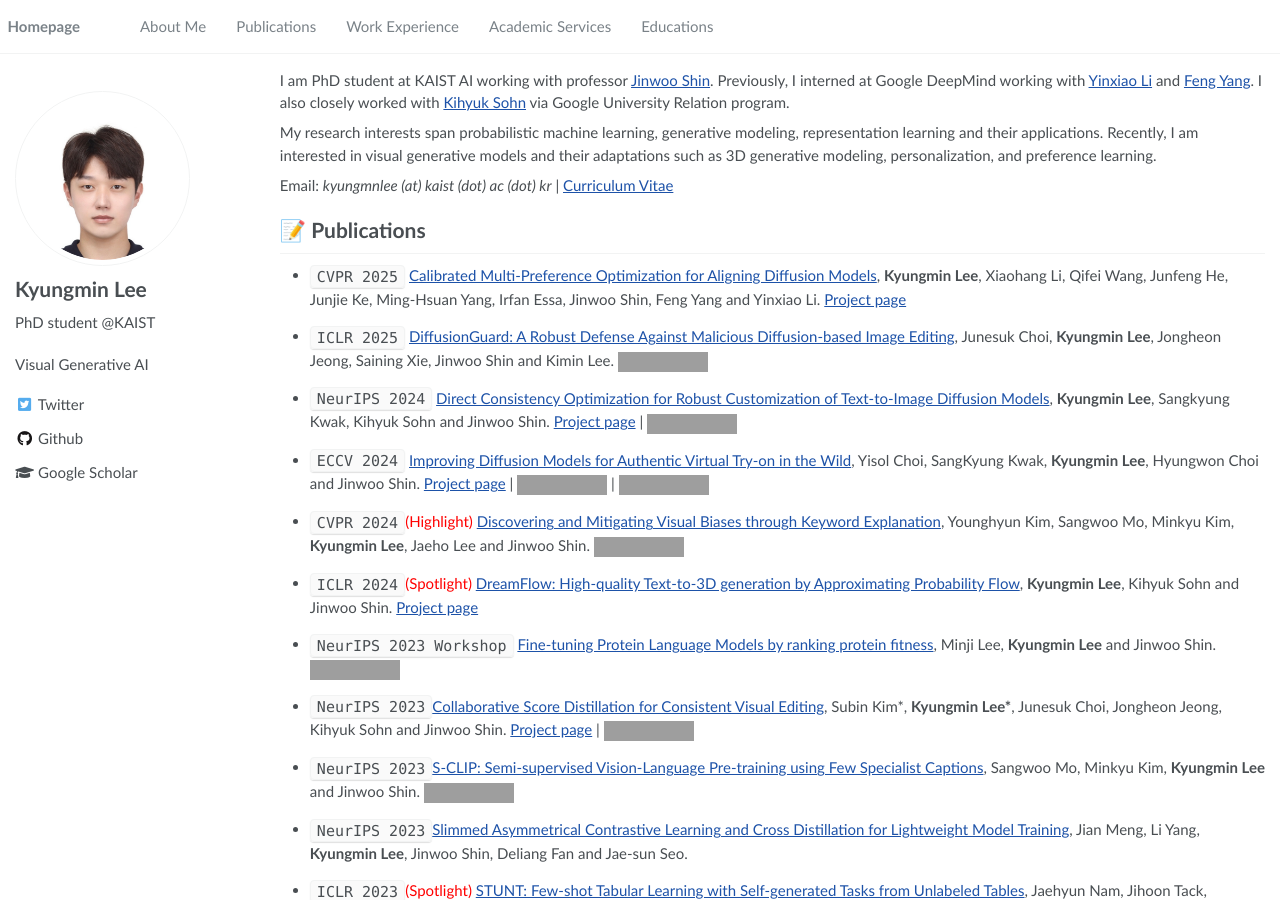
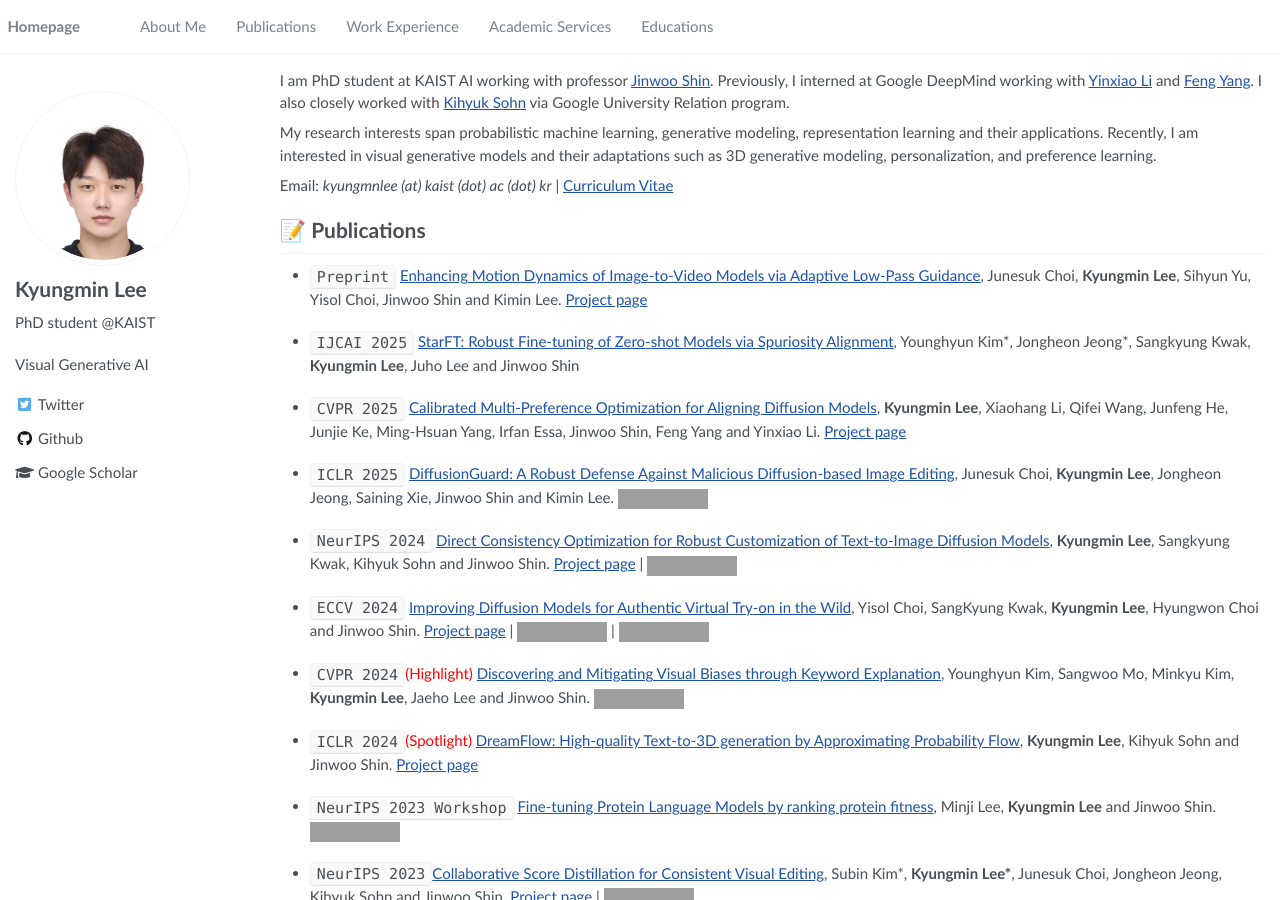
Before and after one commit to kyungmnlee/kyungmnlee.github.io, a Jekyll site: the page built from _pages/about.md, in a window 1280 px wide and 900 px high, cut to the strip 0-900 px from the top of the window. Built offline with Jekyll 4.4.1, drawn with Linux system fonts in a browser that asks for light colours; grey boxes are pictures that could not be loaded.

Commit message:
update 250611

```diff
--- a/_pages/about.md
+++ b/_pages/about.md
@@ -25,82 +25,90 @@ Email: *kyungmnlee (at) kaist (dot) ac (dot) kr* \| [Curriculum Vitae](https://d
 
 # 📝 Publications
 
+- `Preprint` [Enhancing Motion Dynamics of Image-to-Video Models via Adaptive Low-Pass Guidance](https://arxiv.org/abs/2506.08456),
+Junesuk Choi, **Kyungmin Lee**, Sihyun Yu, Yisol Choi, Jinwoo Shin and Kimin Lee. [Project page](https://choi403.github.io/ALG/)
+<div style="margin-top: 20px;"></div>
+
+- `IJCAI 2025` [StarFT: Robust Fine-tuning of Zero-shot Models via Spuriosity Alignment](https://arxiv.org/abs/2505.13232),
+Younghyun Kim\*, Jongheon Jeong\*, Sangkyung Kwak, **Kyungmin Lee**, Juho Lee and Jinwoo Shin
+<div style="margin-top: 20px;"></div>
+
 - `CVPR 2025` [Calibrated Multi-Preference Optimization for Aligning Diffusion Models](https://arxiv.org/abs/2502.02588),
 **Kyungmin Lee**, Xiaohang Li, Qifei Wang, Junfeng He, Junjie Ke, Ming-Hsuan Yang, Irfan Essa, Jinwoo Shin, Feng Yang and Yinxiao Li.
 [Project page](https://kyungmnlee.github.io/capo.github.io/)
-<div style="margin-top: 10px;"></div>
+<div style="margin-top: 20px;"></div>
 
 - `ICLR 2025` [DiffusionGuard: A Robust Defense Against Malicious Diffusion-based Image Editing](https://arxiv.org/abs/2410.05694), Junesuk Choi, **Kyungmin Lee**, Jongheon Jeong, Saining Xie, Jinwoo Shin and Kimin Lee.
 [![](https://img.shields.io/github/stars/choi403/DiffusionGuard?style=social&label=Stars)](https://github.com/choi403/DiffusionGuard)
-<div style="margin-top: 10px;"></div>
+<div style="margin-top: 20px;"></div>
 
 - `NeurIPS 2024` [Direct Consistency Optimization for Robust Customization of Text-to-Image Diffusion Models](https://arxiv.org/abs/2402.12004), **Kyungmin Lee**, Sangkyung Kwak, Kihyuk Sohn and Jinwoo Shin.
 [Project page](https://kyungmnlee.github.io/dco/)
 | [![](https://img.shields.io/github/stars/kyungmnlee/dco?style=social&label=Stars)](https://github.com/kyungmnlee/dco)
-<div style="margin-top: 10px;"></div>
+<div style="margin-top: 20px;"></div>
 
 - `ECCV 2024` [Improving Diffusion Models for Authentic Virtual Try-on in the Wild](https://arxiv.org/abs/2403.05139), Yisol Choi, SangKyung Kwak, **Kyungmin Lee**, Hyungwon Choi and Jinwoo Shin.
 [Project page](https://idm-vton.github.io/)
 | [![](https://img.shields.io/github/stars/yisol/IDM-VTON?style=social&label=Stars)](https://github.com/yisol/IDM-VTON)
 | [![Hugging Face](https://img.shields.io/badge/%F0%9F%A4%97%20Hugging%20Face-blue?label=Demo)](https://huggingface.co/spaces/yisol/IDM-VTON)
 
-<div style="margin-top: 10px;"></div>
+<div style="margin-top: 20px;"></div>
 
 - `CVPR 2024`<span style="color:red">(Highlight)</span> [Discovering and Mitigating Visual Biases through Keyword Explanation](https://arxiv.org/abs/2301.11104),
 Younghyun Kim, Sangwoo Mo, Minkyu Kim, **Kyungmin Lee**, Jaeho Lee and Jinwoo Shin.
 [![](https://img.shields.io/github/stars/alinlab/b2t?style=social&label=Stars)](https://github.com/alinlab/b2t)
-<div style="margin-top: 10px;"></div>
+<div style="margin-top: 20px;"></div>
 
 - `ICLR 2024`<span style="color:red">(Spotlight)</span> [DreamFlow: High-quality Text-to-3D generation by Approximating Probability Flow](https://arxiv.org/abs/2403.14966),
 **Kyungmin Lee**, Kihyuk Sohn and Jinwoo Shin.
 [Project page](https://kyungmnlee.github.io/dreamflow.github.io/)
-<div style="margin-top: 10px;"></div>
+<div style="margin-top: 20px;"></div>
 
 - `NeurIPS 2023 Workshop` [Fine-tuning Protein Language Models by ranking protein fitness](https://openreview.net/forum?id=DUjUJCqqA7),
 Minji Lee, **Kyungmin Lee** and Jinwoo Shin.
 [![](https://img.shields.io/github/stars/haewonc/align-plm?style=social&label=Stars)](https://github.com/haewonc/align-plm)
-<div style="margin-top: 10px;"></div>
+<div style="margin-top: 20px;"></div>
 
 - `NeurIPS 2023`[Collaborative Score Distillation for Consistent Visual Editing](https://arxiv.org/abs/2307.04787),
 Subin Kim*, **Kyungmin Lee\***, Junesuk Choi, Jongheon Jeong, Kihyuk Sohn and Jinwoo Shin.
 [Project page](https://subin-kim-cv.github.io/CSD/)
 | [![](https://img.shields.io/github/stars/subin-kim-cv/CSD?style=social&label=Stars)](https://github.com/subin-kim-cv/CSD)
-<div style="margin-top: 10px;"></div>
+<div style="margin-top: 20px;"></div>
 
 - `NeurIPS 2023`[S-CLIP: Semi-supervised Vision-Language Pre-training using Few Specialist Captions](https://arxiv.org/abs/2305.14095),
 Sangwoo Mo, Minkyu Kim, **Kyungmin Lee** and Jinwoo Shin.
 [![](https://img.shields.io/github/stars/alinlab/s-clip?style=social&label=Stars)](https://github.com/alinlab/s-clip)
-<div style="margin-top: 10px;"></div>
+<div style="margin-top: 20px;"></div>
 
 - `NeurIPS 2023`[Slimmed Asymmetrical Contrastive Learning and Cross Distillation for Lightweight Model Training](https://proceedings.neurips.cc/paper_files/paper/2023/file/8393d955a00c463a982cefe77d0404e1-Paper-Conference.pdf),
 Jian Meng, Li Yang, **Kyungmin Lee**, Jinwoo Shin, Deliang Fan and Jae-sun Seo.
-<div style="margin-top: 10px;"></div>
+<div style="margin-top: 20px;"></div>
 
 - `ICLR 2023`<span style="color:red">(Spotlight)</span> [STUNT: Few-shot Tabular Learning with Self-generated Tasks from Unlabeled Tables](https://arxiv.org/abs/2303.00918),
 Jaehyun Nam, Jihoon Tack, **Kyungmin Lee**, Hankook Lee and Jinwoo Shin.
 [![](https://img.shields.io/github/stars/jaehyun513/STUNT?style=social&label=Stars)](https://github.com/jaehyun513/STUNT)
-<div style="margin-top: 10px;"></div>
+<div style="margin-top: 20px;"></div>
 
 - `NeurIPS 2022` [RényiCL: Contrastive Representation Learning with Skew Rényi divergence](https://arxiv.org/abs/2208.06270),
 **Kyungmin Lee** and Jinwoo Shin.
 [![](https://img.shields.io/github/stars/kyungmnlee/RenyiCL?style=social&label=Stars)](https://github.com/kyungmnlee/RenyiCL)
-<div style="margin-top: 10px;"></div>
+<div style="margin-top: 20px;"></div>
 
 - `ECCV 2022` [GCISG: Guided Causal Invariant Learning for Improved Syn-to-Real Generalization](https://arxiv.org/abs/2208.10024),
 Gilhyun Nam, Gyeongjae Choi and **Kyungmin Lee**.
-<div style="margin-top: 10px;"></div>
+<div style="margin-top: 20px;"></div>
 
 - `ICLR 2022` [Representation Distillation by Prototypical Contrastive Predictive Coding](https://openreview.net/pdf?id=8la28hZOwug),
 **Kyungmin Lee**
-<div style="margin-top: 10px;"></div>
+<div style="margin-top: 20px;"></div>
 
 - `IJCAI 2022` [Pseudo-spherical Knowledge Distillation](https://www.ijcai.org/proceedings/2022/0441.pdf),
 **Kyungmin Lee** and Hyeongkeun Lee.
-<div style="margin-top: 10px;"></div>
+<div style="margin-top: 20px;"></div>
 
 - `ICLR 2021 Workshop` [Provable Defense by Denoised Smoothing with Learned Score function](https://aisecure-workshop.github.io/aml-iclr2021/papers/28.pdf),
 **Kyungmin Lee**
-<div style="margin-top: 10px;"></div>
+<div style="margin-top: 20px;"></div>
 
 
 # 💻 Work Experience
```
Also changed, not shown: 2 other files.
